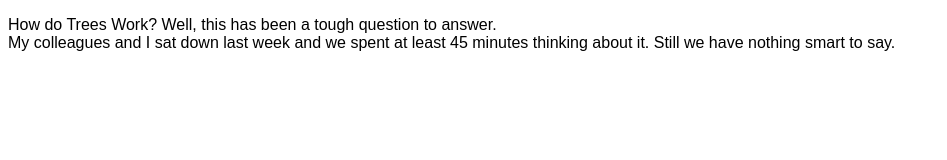
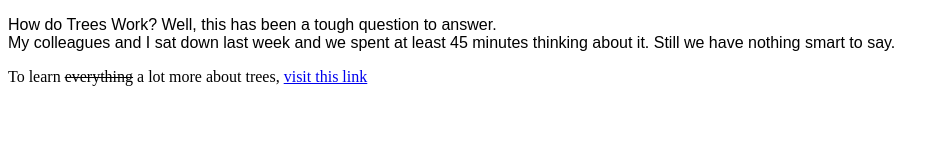
Before and after one commit to HYF-Class21/agile-development-group4-all-about-trees, a website: page index.html in a window 1280 px wide. Shown: the whole page, without its empty margins (0-947 px from the left). Drawn offline with Linux system fonts and the light colour scheme.

Commit message:
added html for additional info

```diff
--- a/index.html
+++ b/index.html
@@ -20,5 +20,14 @@
         thinking about it. Still we have nothing smart to say.
       </p>
     </section>
+    <!--Additional info-->
+    <aside id="extra-info" class="aside-info">
+      <p class="aside-text">
+        To learn <s>everything</s> a lot more about trees,
+        <a href="https://en.wikipedia.org/wiki/Tree" target="_blank"
+          >visit this link</a
+        >
+      </p>
+    </aside>
   </body>
 </html>
```
